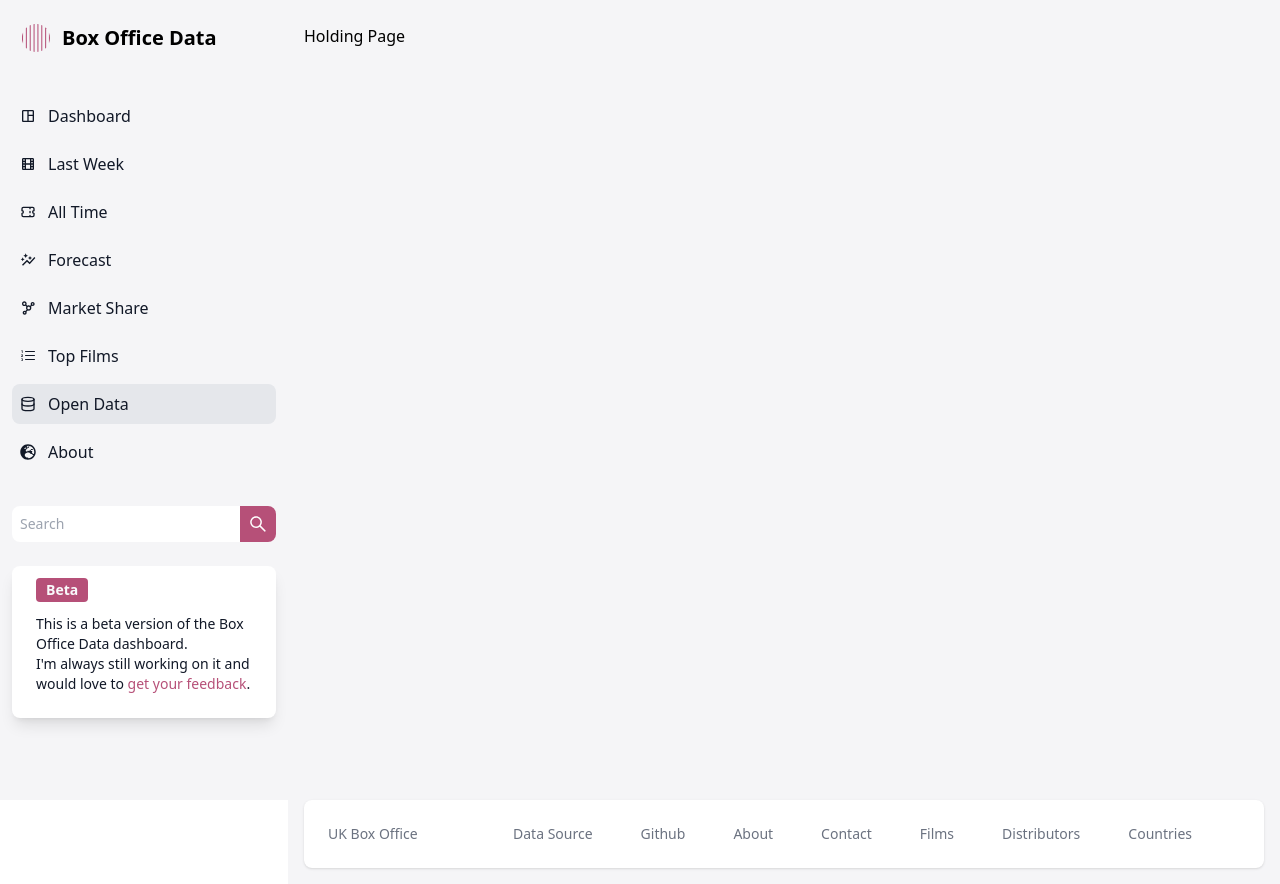
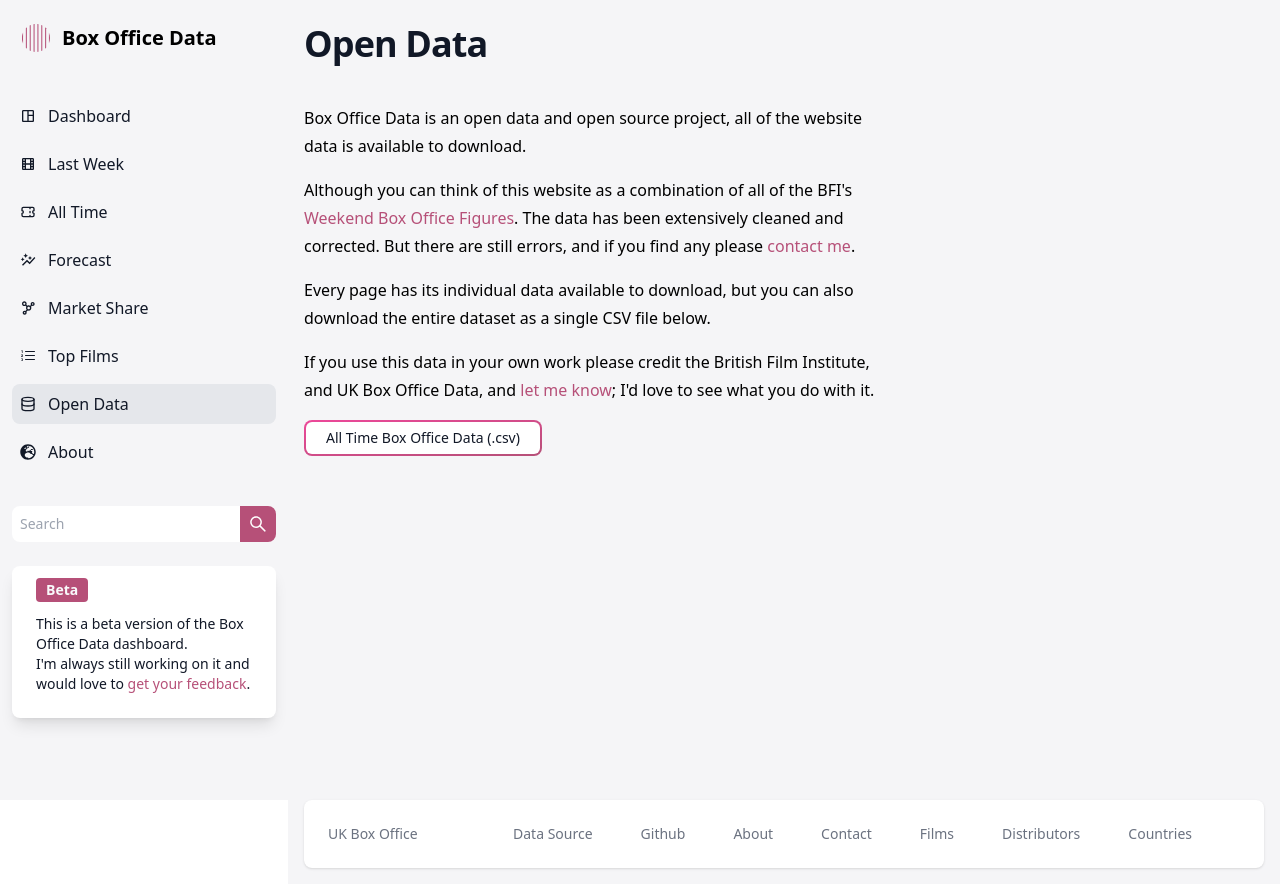
Before and after one commit to AndyRae/uk-box-office, a Next.js app in the folder src/sophronia/: page /opendata in a window 1280 px wide. Built offline with nearby package versions, Linux system fonts and the light colour scheme.

Commit message:
Add opendata

```diff
--- a/src/sophronia/app/opendata/page.js
+++ b/src/sophronia/app/opendata/page.js
@@ -1,3 +1,50 @@
+import { Button } from 'components/ui/Button';
+import { PageTitle } from 'components/ui/PageTitle';
+import { PageContent } from 'components/ui/PageContent';
+import { StructuredTimeData } from 'components/StructuredData';
+import { ExternalLink, InlineLink } from 'components/ui/InlineLink';
+import { getBackendURL } from 'lib/ApiFetcher';
+
 export default function Page() {
-	return <div>Holding Page</div>;
+	return (
+		<>
+			<StructuredTimeData
+				title='UK Box Office 2001 - 2023'
+				endpoint='/opendata'
+				time='2001-2023'
+			/>
+			<PageTitle>Open Data</PageTitle>
+			<PageContent>
+				<p>
+					Box Office Data is an open data and open source project, all of the
+					website data is available to download.
+				</p>
+				<p>
+					Although you can think of this website as a combination of all of the
+					BFI's{' '}
+					<ExternalLink to='https://www.bfi.org.uk/industry-data-insights/weekend-box-office-figures'>
+						Weekend Box Office Figures
+					</ExternalLink>
+					. The data has been extensively cleaned and corrected. But there are
+					still errors, and if you find any please{' '}
+					<InlineLink to='/contact'>contact me</InlineLink>.
+				</p>
+				<p>
+					Every page has its individual data available to download, but you can
+					also download the entire dataset as a single CSV file below.
+				</p>
+				<p>
+					If you use this data in your own work please credit the British Film
+					Institute, and UK Box Office Data, and{' '}
+					<InlineLink to='/contact'>let me know</InlineLink>; I'd love to see
+					what you do with it.
+				</p>
+				<Button>
+					<a href={`${getBackendURL()}boxoffice/archive`}>
+						All Time Box Office Data (.csv)
+					</a>
+				</Button>
+			</PageContent>
+		</>
+	);
 }
```
Also changed, not shown: src/sophronia/src/pages/Flat/OpenData.jsx (deleted, +0 -54 lines).
